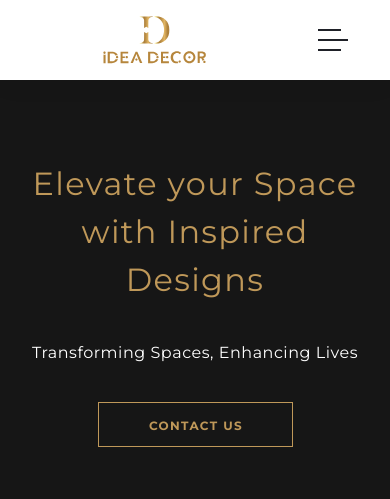
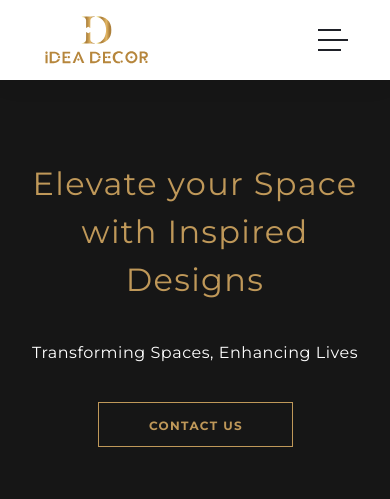
Before and after one commit to shabeebkaip/idea-decor, a plain HTML site: page index.html in a window 390 px wide. Shown: the top 499 px of the page. Drawn offline with nearby package versions, Linux system fonts and the light colour scheme.

Commit message:
logo fix

```diff
--- a/assets/css/style.css
+++ b/assets/css/style.css
@@ -351,6 +351,12 @@ header
 
   }
 }
+@media only screen and (max-width: 792px) and (min-width: 300px) {
+ .main-nav .logo {
+  position: relative;
+  right: 15%;
+ }
+}
 @media (max-width: 1200px) {
   .header-area .main-nav .nav li {
     padding-left: 12px;
@@ -1018,7 +1024,7 @@ parallax
   margin-top: -140px;
 }
 .half-parallax .parallax-items .parallax-item {
-  background: rgb(223 223 223);
+  background: #fff;
   box-shadow: 0 2px 48px 0 rgba(0, 0, 0, 0.13);
   padding: 55px 40px;
   text-align: center;
```
